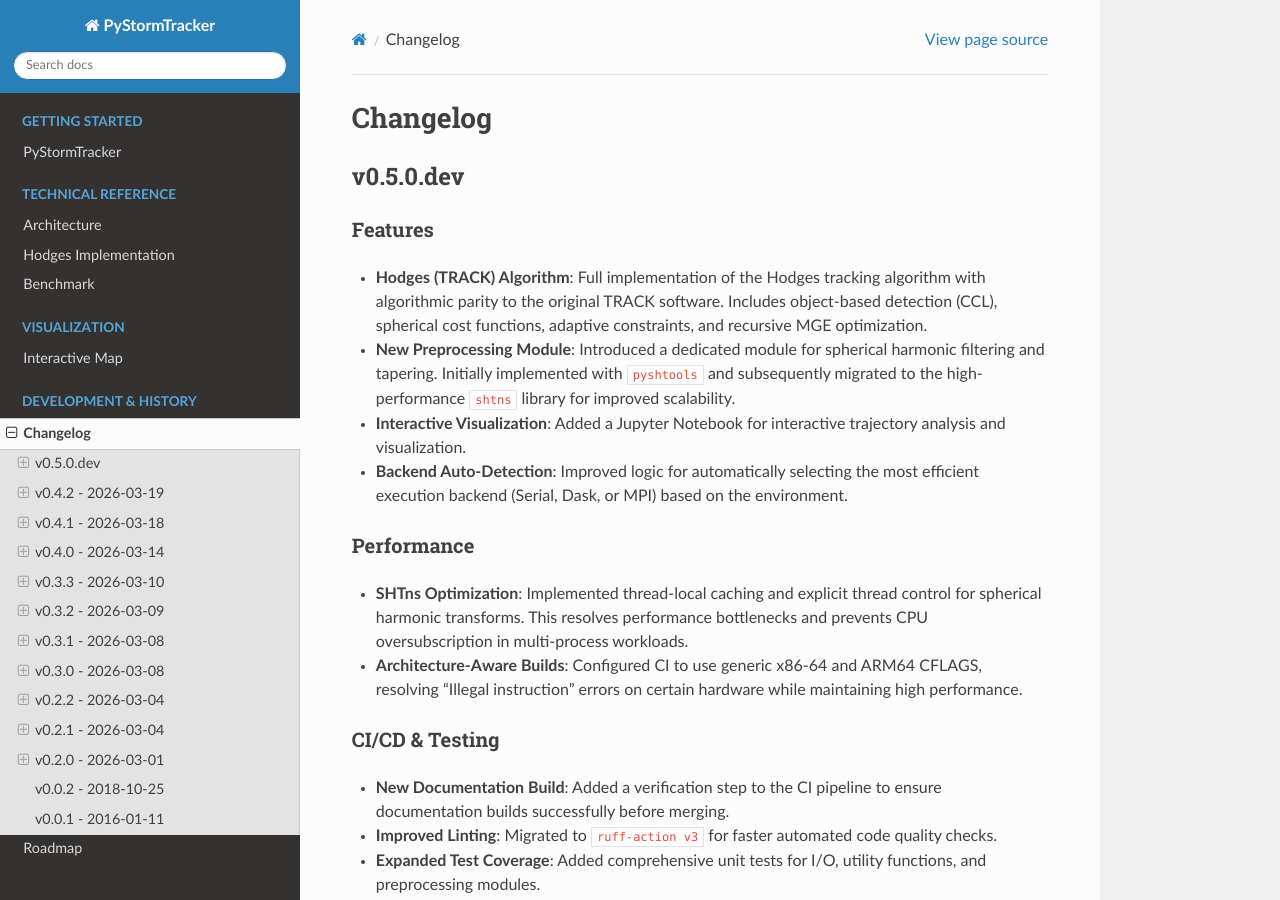
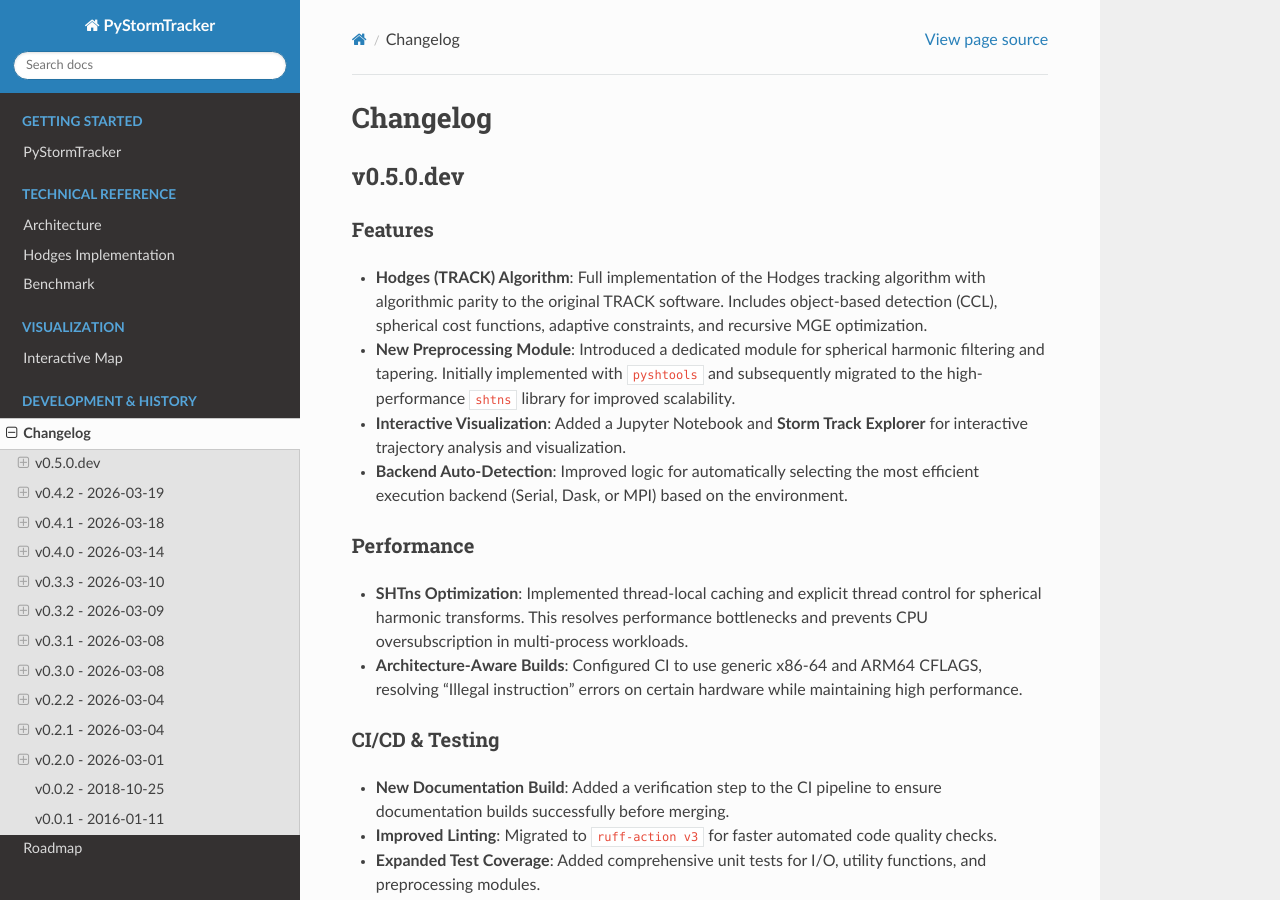
Before and after one commit to mwyau/PyStormTracker, a Sphinx documentation site: the page built from docs/CHANGELOG.md, in a window 1280 px wide and 900 px high. Built offline with Sphinx 7.4.7 and the Read the Docs theme 3.1.0, drawn with Linux system fonts in a browser that asks for light colours.

Commit message:
docs: fix static images and PDF links, update changelog

```diff
--- a/docs/CHANGELOG.md
+++ b/docs/CHANGELOG.md
@@ -4,7 +4,7 @@
 ### Features
 - **Hodges (TRACK) Algorithm**: Full implementation of the Hodges tracking algorithm with algorithmic parity to the original TRACK software. Includes object-based detection (CCL), spherical cost functions, adaptive constraints, and recursive MGE optimization.
 - **New Preprocessing Module**: Introduced a dedicated module for spherical harmonic filtering and tapering. Initially implemented with `pyshtools` and subsequently migrated to the high-performance `shtns` library for improved scalability.
-- **Interactive Visualization**: Added a Jupyter Notebook for interactive trajectory analysis and visualization.
+- **Interactive Visualization**: Added a Jupyter Notebook and **Storm Track Explorer** for interactive trajectory analysis and visualization.
 - **Backend Auto-Detection**: Improved logic for automatically selecting the most efficient execution backend (Serial, Dask, or MPI) based on the environment.
 
 ### Performance
--- a/docs/conf.py
+++ b/docs/conf.py
@@ -21,10 +21,11 @@ exclude_patterns = ["_build", "Thumbs.db", ".DS_Store"]
 # -- Options for HTML output -------------------------------------------------
 html_theme = "sphinx_rtd_theme"
 html_static_path = ["_static"]
-html_extra_path = ["IntercomparisonProtocol.pdf"]
+html_extra_path = ["../docs", "../benchmark"]
 
 # -- MyST Parser configuration -----------------------------------------------
 myst_heading_anchors = 3
 myst_enable_extensions = [
     "dollarmath",
+    "attrs_inline",
 ]
```
Also changed, not shown: README.md (+2 -2 lines), docs/BENCHMARK.md (+2 -2 lines), docs/HODGES.md (+1 -1 lines), docs/index.md (+1 -1 lines), docs/interactive.md (+1 -1 lines), docs/_static/era5_msl_nh.png (renamed from docs/era5_msl_nh.png), 2 other files.
